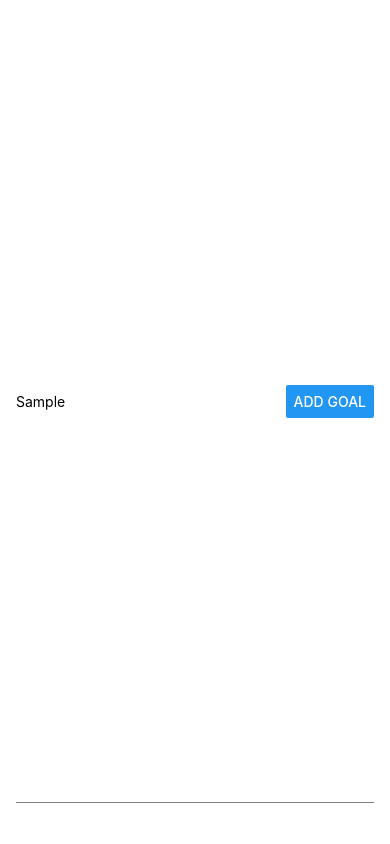
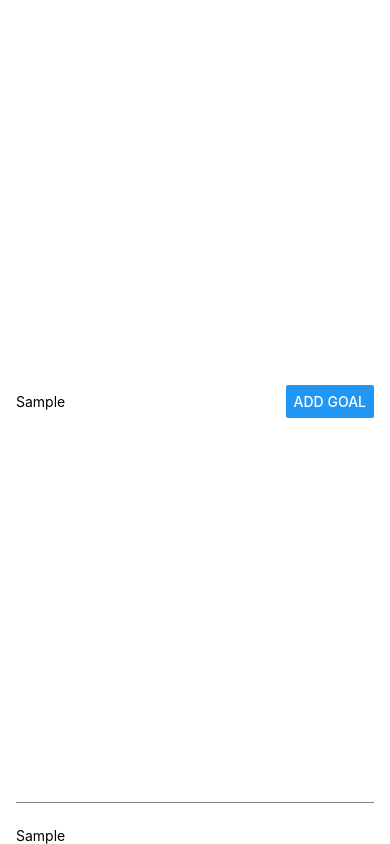
Before and after one commit to Ris345/React-Native-project, a React Native app: screen / in a window 390 px wide. Both pictures are taken after typing "Sample" into the empty fields and a click on the button "ADD GOAL". Built offline with nearby package versions, Linux system fonts and the light colour scheme.

Commit message:
updating functinality in appjs and adding some style and layout

```diff
--- a/App.js
+++ b/App.js
@@ -1,28 +1,34 @@
-import { StyleSheet, Text, View, Button, TextInput } from "react-native";
+import {
+  StyleSheet,
+  Text,
+  View,
+  Button,
+  TextInput,
+  ScrollView,
+  FlatList,
+} from "react-native";
 import { useState } from "react";
 
 export default function App() {
   const [goal, setGoal] = useState("");
-  const [goalsList, setgoalsList] = useState([])
+  const [goalsList, setgoalsList] = useState([]);
 
   function addinputHandler(text) {
     setGoal(text);
   }
 
   function addgoalHandler() {
-   setgoalsList(prevList => [...goalsList, goal])
+    setgoalsList((prevList) => [
+      ...goalsList,
+      { text: goal, key: Math.random().toString() },
+    ]);
   }
 
-  const displayItems = goalsList.map(goals => {
-    return (
-      <View key ={Math.random()}>
-           <Text>{goalsList.goals}</Text>
-      </View>
+  const displayItems = goalsList.map((goals) => {
+    return <Text>{goals}</Text>;
+  });
 
-    )
-  })
-
-
+  console.log(displayItems);
 
   return (
     <View style={styles.appContainer}>
@@ -34,8 +40,23 @@ export default function App() {
         />
         <Button title="Add Goal" onPress={addgoalHandler} />
       </View>
-      <View styles={styles.inputContainer}>
-        <Text>{displayItems}</Text>
+      <View styles={styles.goalsContainer}>
+        <FlatList
+          data={goalsList}
+          renderItem={(itemData) => {
+            return (
+              <View styles={styles.goalItem}>
+                <Text styles={styles.goalText} key={goal}>
+                  {itemData.item.text}
+                </Text>
+              </View>
+            );
+          }}
+          keyExtractor={(item, index) => {
+            return item.id;
+          }}
+          alwaysBounceVertical={false}
+        />
       </View>
     </View>
   );
@@ -44,7 +65,7 @@ export default function App() {
 const styles = StyleSheet.create({
   appContainer: {
     flex: 1,
-    paddingTop: 1,
+    paddingTop: 0,
     paddingHorizontal: 16,
   },
   inputContainer: {
@@ -66,4 +87,13 @@ const styles = StyleSheet.create({
   goalsContainer: {
     flex: 1,
   },
+  goalItem: {
+    margin: 8,
+    padding: 8,
+    borderRadius: 6,
+    backgroundColor: "#5e0acc",
+  },
+  goalText: {
+    color: "white",
+  },
 });
```
